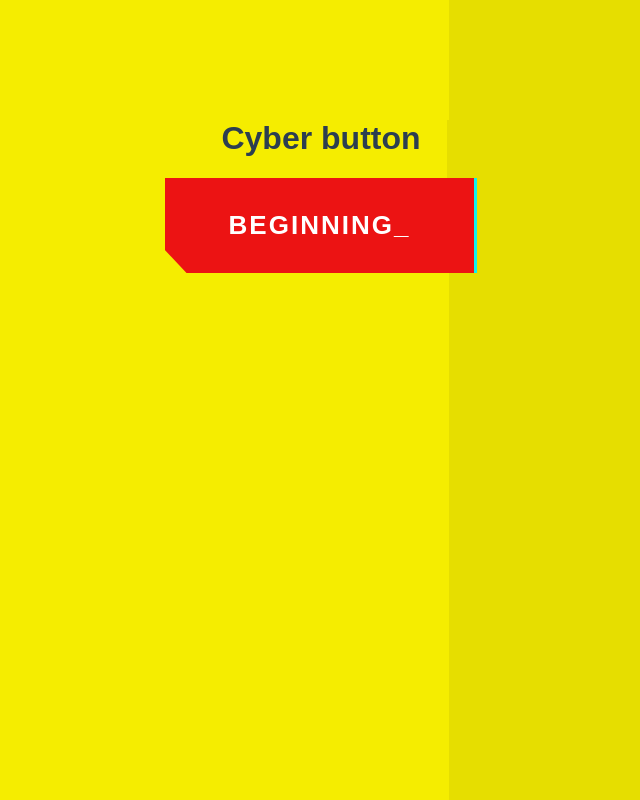
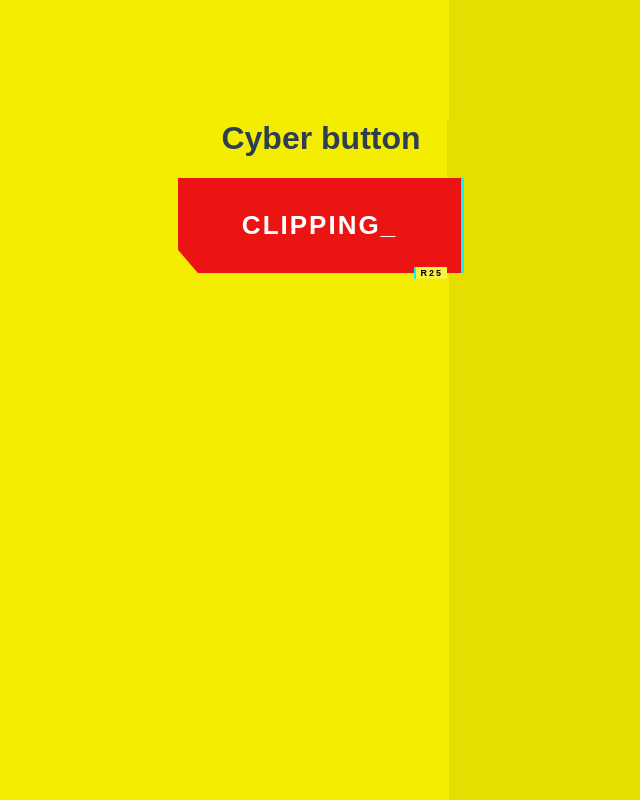
Before and after one commit to mathieumure/cyber-button, a website built with Vite: page index.html in a window 1280 px wide. Shown: the whole page, without its empty margins (319-959 px from the left). Built offline with nearby package versions, Linux system fonts and the light colour scheme; a web font is replaced by a local one.

Commit message:
feat: subtitle

```diff
--- a/index.html
+++ b/index.html
@@ -9,6 +9,8 @@
   <body>
     <h1>Cyber button</h1>
 
-    <button class="cyber-btn">Beginning_</button>
+    <button class="cyber-btn">Clipping<span aria-hidden="true">_</span>
+      <span aria-hidden="true" class="cyber-btn__tag">R25</span>
+    </button>
   </body>
 </html>
--- a/style.css
+++ b/style.css
@@ -22,19 +22,37 @@ html, body {
   --color: hsl(0, 0%, 100%);
   --primary: hsl(var(--primary-hue), 85%, calc(var(--primary-lightness, 50) * 1%));
   --shadow-primary: hsl(var(--shadow-primary-hue), 90%, 50%);
+  --label-size: 9px;
+  --label-color: hsl(0, 0%, 0%);
+  --shadow-secondary-hue: 60;
+  --shadow-secondary: hsl(var(--shadow-secondary-hue), 90%, 60%);
+  position: relative;
 }
 
-button  {
+.cyber-btn {
+  position: relative;
   background-color: var(--primary);
+  color: var(--color);
   font-family: Cyber, sans-serif;
+  text-transform: uppercase;
+  font-size: var(--font-size);
   outline: transparent;
-  color: var(--color);
   border: 0;
   border-right: solid 3px var(--shadow-primary);
-  text-transform: uppercase;
-  font-size: var(--font-size);
   letter-spacing: 2px;
   font-weight: bold;
   padding: 32px 64px;
   clip-path: polygon(-10% -10%, 110% -10%, 110% 110%, 10% 110%, -10% 40%);
 }
+
+.cyber-btn .cyber-btn__tag {
+  position: absolute;
+  bottom: 0;
+  right: 5%;
+  transform: translateY(50%);
+  font-size: var(--label-size);
+  color: var(--label-color);
+  background: var(--shadow-secondary);
+  padding: 1px 4px;
+  border-left: solid 2px var(--shadow-primary);
+}
```
